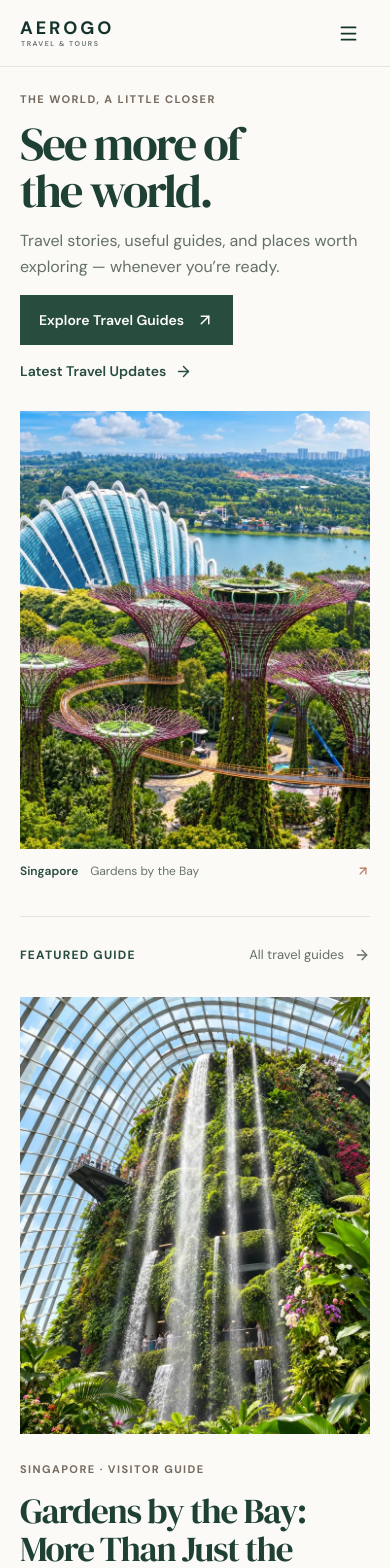
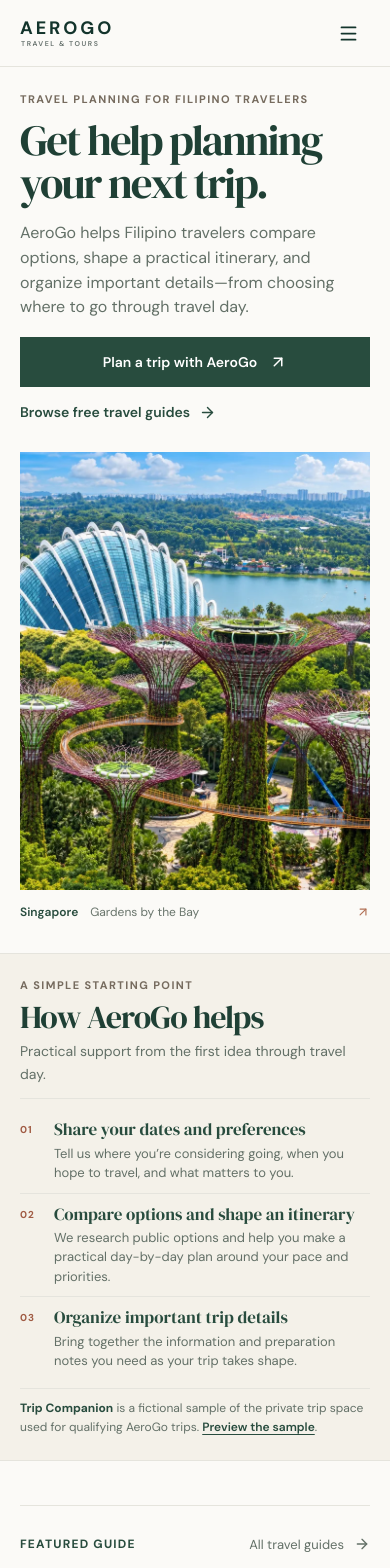
Before and after one commit to whenisdue/aerogotours, a React (Vite) app: page / in a window 390 px wide. Shown: the top 1568 px of the page. Built offline with nearby package versions, Linux system fonts and the light colour scheme.

Commit message:
Improve AeroGo homepage and Thailand visa guide

```diff
--- a/index.html
+++ b/index.html
@@ -4,8 +4,8 @@
     <meta charset="UTF-8" />
     <meta name="viewport" content="width=device-width, initial-scale=1.0" />
     <meta name="theme-color" content="#faf9f6" />
-    <meta name="description" content="Travel stories, useful guides, and places worth exploring. Discover the AeroGo travel journal, destination inspiration and the latest travel updates." />
-    <title>AeroGo Travel & Tours | See more of the world.</title>
+    <meta name="description" content="AeroGo helps Filipino travelers compare options, shape a practical itinerary, and organize important details from choosing where to go through travel day." />
+    <title>Travel Planning for Filipino Travelers · AeroGo Travel & Tours</title>
     <link rel="icon" type="image/svg+xml" href="/favicon.svg" />
   </head>
   <body>
--- a/src/App.tsx
+++ b/src/App.tsx
@@ -1,4 +1,4 @@
-import { BrowserRouter, Route, Routes, useLocation } from "react-router-dom";
+import { BrowserRouter, Navigate, Route, Routes, useLocation } from "react-router-dom";
 import { useEffect } from "react";
 import { Homepage } from "./pages/Homepage";
 import { CompanionPage } from "./pages/Companion";
@@ -30,7 +30,7 @@ function PageTitle() {
   const pageTitle = isTripPlanner ? "Free Singapore Trip Planner · AeroGo Travel & Tours" : isGuidesDirectory ? "Travel Guides · AeroGo Travel & Tours" : isGardensGuide
     ? "Gardens by the Bay Visitor Guide · Singapore · AeroGo"
     : travelUpdate
-    ? `${travelUpdate.headline} · AeroGo Travel Updates`
+    ? travelUpdate.seoTitle ?? `${travelUpdate.headline} · AeroGo Travel Updates`
     : pathname.startsWith("/companion")
       ? "Sample Trip Companion · AeroGo"
       : isVietnamProposal
@@ -45,11 +45,12 @@ function PageTitle() {
             ? "Destination inspiration · AeroGo"
           : isTravelUpdatesRoute
             ? "AeroGo Travel Updates · AeroGo"
-          : "AeroGo Travel & Tours | See more of the world.";
+          : "Travel Planning for Filipino Travelers · AeroGo Travel & Tours";
   const pageDescription = (isTripPlanner ? "Create a free three, four or five day Singapore itinerary with a travel checklist. No account needed; save, share or print your plan." : undefined)
     ?? (isGuidesDirectory ? "Explore AeroGo’s travel guides, with original photography and practical visitor information. Start with Gardens by the Bay in Singapore." : undefined)
-    ?? (pathname === "/" ? "Travel stories, useful guides, and places worth exploring. Discover the AeroGo travel journal, destination inspiration and the latest travel updates." : undefined)
+    ?? (pathname === "/" ? "AeroGo helps Filipino travelers compare options, shape a practical itinerary, and organize important details from choosing where to go through travel day." : undefined)
     ?? (isGardensGuide ? "A practical visitor guide to Gardens by the Bay in Singapore: free and ticketed areas, Cloud Forest, changing floral displays, Supertrees and planning tips." : undefined)
+    ?? travelUpdate?.seoDescription
     ?? travelUpdate?.summary
     ?? (isVietnamProposal ? "A six-day Vietnam itinerary through Da Nang and Hanoi, with guided tours, free time and confirmed package inclusions." : undefined)
     ?? (isTravelUpdatesRoute ? "Useful events, travel changes and destination ideas for your next trip." : "AeroGo Travel & Tours helps make your trip feel easy. Thoughtful travel planning, booking organization, and a private trip companion.");
@@ -141,6 +142,7 @@ export default function App() {
     <Route path="/trip/vietnam-danang-hanoi" element={<VietnamProposalPage />} />
     <Route path="/trip/:token" element={<MyTripPage />} />
     <Route path="/travel-updates" element={<TravelUpdatesPage />} />
+    <Route path="/travel-updates/sunchang-jangryu-food-festival-2026" element={<Navigate replace to="/travel-updates/sunchang-jangryu-festival-2026" />} />
     <Route path="/travel-updates/:slug" element={<TravelUpdateArticlePage />} />
     <Route path="/guides" element={<TravelGuidesPage />} />
     <Route path="/guides/singapore/gardens-by-the-bay" element={<GardensByTheBayGuide />} />
--- a/src/components/SiteHeader.css
+++ b/src/components/SiteHeader.css
@@ -4,8 +4,10 @@
 .site-header--editorial .site-nav > .site-nav__guides { font-weight: 700; }
 .site-header--editorial .site-nav > .site-nav__secondary { color: #647169; font-size: 13px; }
 .site-header--editorial .site-nav > .site-nav__mobile { display: none; }
+.site-header--editorial .site-nav > .site-nav__cta { justify-content: center; border: 1px solid var(--forest); padding-inline: 15px; background: var(--forest); color: #fff; font-size: 13px; font-weight: 600; text-decoration: none; }
+.site-header--editorial .site-nav > .site-nav__cta:hover { background: var(--forest-deep); color: #fff; }
 .site-header--editorial .site-nav > a:hover { color: #a55e45; }
-.site-header--editorial .site-nav > a[aria-current="page"] { color: var(--forest-deep); text-decoration: underline; text-decoration-color: var(--coral); text-underline-offset: 7px; }
+.site-header--editorial .site-nav > a[aria-current="page"]:not(.site-nav__cta) { color: var(--forest-deep); text-decoration: underline; text-decoration-color: var(--coral); text-underline-offset: 7px; }
 .site-header--editorial .site-nav a:focus-visible, .site-header--editorial .menu-toggle:focus-visible { outline: 3px solid #b87559; outline-offset: 4px; }
 @media (max-width: 1000px) and (min-width: 701px) {
   .site-header--editorial .site-nav { gap: 14px; }
@@ -16,4 +18,5 @@
   .site-header--editorial .site-nav { gap: 0; }
   .site-header--editorial .site-nav > a { min-height: 48px; font-size: 15px; }
   .site-header--editorial .site-nav > .site-nav__mobile { display: inline-flex; color: #647169; }
+  .site-header--editorial .site-nav > .site-nav__cta { min-height: 44px; margin-top: 8px; }
 }
--- a/src/components/SiteHeader.tsx
+++ b/src/components/SiteHeader.tsx
@@ -65,9 +65,9 @@ export function SiteHeader() {
       <nav ref={nav} id="main-navigation" className={`site-nav${menuOpen ? " site-nav--open" : ""}`} aria-label="Main navigation">
         <Link className="site-nav__guides" to="/guides" aria-current={pathname.startsWith("/guides") ? "page" : undefined} onClick={() => closeMenu()}>Travel Guides</Link>
         <Link to={sectionLink("#travel-updates")} onClick={() => closeMenu("#travel-updates")}>Travel Updates</Link>
-        <Link to="/trip-planner" aria-current={pathname === "/trip-planner" ? "page" : undefined} onClick={() => closeMenu()}>Free Trip Planner</Link>
-        <Link className="site-nav__secondary" to="/companion" onClick={() => closeMenu()}>The Companion</Link>
-        <Link className="site-nav__secondary" to={sectionLink("#inquiry")} onClick={() => closeMenu("#inquiry")}>Plan my trip</Link>
+        <Link to="/trip-planner" aria-current={pathname === "/trip-planner" ? "page" : undefined} onClick={() => closeMenu()}>Build a free itinerary</Link>
+        <Link className="site-nav__secondary" to="/companion" onClick={() => closeMenu()}>Trip Companion</Link>
+        <Link className="site-nav__cta" to={sectionLink("#inquiry")} onClick={() => closeMenu("#inquiry")}>Plan with AeroGo</Link>
         <Link className="site-nav__mobile" to={sectionLink("#how-it-works")} onClick={() => closeMenu("#how-it-works")}>How it works</Link>
         <Link className="site-nav__mobile" to={sectionLink("#services")} onClick={() => closeMenu("#services")}>What we help with</Link>
       </nav>
--- a/src/pages/Discovery.css
+++ b/src/pages/Discovery.css
@@ -3,10 +3,10 @@
 #discovery-home.media-homepage .site-header--editorial.site-header { background: var(--paper); border-bottom-color: var(--line); }
 #discovery-home.media-homepage.public-site .page-shell, .guides-directory .page-shell { width: min(100% - 80px, 1160px); }
 .discovery-eyebrow { display: block; color: #766b5e; font-size: 11px; font-weight: 700; letter-spacing: .13em; line-height: 1.6; text-transform: uppercase; }
-.discovery-hero { display: grid; grid-template-columns: minmax(0, 1fr) minmax(0, 1fr); align-items: center; gap: 8%; padding-block: 52px 72px; }
-.discovery-hero__copy { padding-bottom: 35px; }
-.discovery-hero h1 { margin: 22px 0 24px; color: var(--forest-deep); font-family: var(--serif); font-size: clamp(58px, 7.2vw, 94px); font-weight: 400; letter-spacing: -.045em; line-height: 1.02; }
-.discovery-hero__copy > p { max-width: 375px; margin: 0; color: #637067; font-size: 18px; line-height: 1.75; }
+.discovery-hero { display: grid; grid-template-columns: minmax(0, 1fr) minmax(0, 1fr); align-items: center; gap: 8%; padding-block: 52px 58px; }
+.discovery-hero__copy { padding-bottom: 22px; }
+.discovery-hero h1 { max-width: 560px; margin: 18px 0 22px; color: var(--forest-deep); font-family: var(--serif); font-size: clamp(56px, 6.5vw, 82px); font-weight: 400; letter-spacing: -.045em; line-height: 1.02; }
+.discovery-hero__copy > p { max-width: 500px; margin: 0; color: #637067; font-size: 18px; line-height: 1.65; }
 .discovery-hero__actions { display: flex; align-items: flex-start; flex-direction: column; gap: 16px; margin-top: 30px; }
 .discovery-button { display: inline-flex; min-height: 50px; align-items: center; justify-content: center; gap: 16px; border: 1px solid var(--forest); padding: 13px 22px; background: var(--forest); color: #fff; font-size: 14px; font-weight: 600; line-height: 1.5; text-decoration: none; transition: background .2s; }
 .discovery-button:hover { background: var(--forest-deep); }
@@ -59,16 +59,19 @@
 #discovery-home.media-homepage.public-site .travel-update-feature, #discovery-home.media-homepage.public-site .travel-updates-preview__supporting .travel-update-card { border-radius: 3px; box-shadow: none; }
 #discovery-home.media-homepage.public-site .travel-updates-eyebrow, #discovery-home.media-homepage.public-site .travel-update-card__meta span:first-child { color: #a05b43; }
 #discovery-home.media-homepage.public-site .travel-update-feature h3 a:hover, #discovery-home.media-homepage.public-site .travel-update-card h3 a:hover, #discovery-home.media-homepage.public-site .travel-update-feature .text-link { color: var(--forest); }
-.discovery-planning { padding-block: 76px; }
+.discovery-planning { border-block: 1px solid var(--line); margin-bottom: 68px; background: var(--cream); padding-block: 32px 34px; }
 .discovery-planning__heading { display: flex; align-items: center; justify-content: space-between; gap: 48px; }
 .discovery-planning__heading > div { max-width: 650px; }
-.discovery-planning h2 { margin: 15px 0; color: var(--forest-deep); font-family: var(--serif); font-size: clamp(32px, 3.3vw, 44px); font-weight: 400; letter-spacing: -.03em; line-height: 1.15; }
-.discovery-planning p { margin: 0; color: #637067; font-size: 15px; line-height: 1.75; }
+.discovery-planning h2 { margin: 5px 0 4px; color: var(--forest-deep); font-family: var(--serif); font-size: clamp(32px, 3.3vw, 42px); font-weight: 400; letter-spacing: -.03em; line-height: 1.15; }
+.discovery-planning p { margin: 0; color: #637067; font-size: 14px; line-height: 1.65; }
 .discovery-planning__heading > a { flex-shrink: 0; border-bottom: 1px solid #a4b1a7; }
-.discovery-planning__details { display: grid; grid-template-columns: repeat(3, minmax(0, 1fr)); gap: 32px; margin-top: 40px; border-top: 1px solid var(--line); padding-top: 25px; }
-.discovery-planning__details h3 { margin: 0 0 12px; color: var(--forest); font-size: 16px; font-weight: 600; }
-.discovery-planning__details p { font-size: 14px; }
-.discovery-planning__details small { display: block; color: #737b72; font-size: 12px; line-height: 1.6; }
+.discovery-planning__details { display: grid; grid-template-columns: repeat(3, minmax(0, 1fr)); gap: 32px; margin-top: 22px; border-top: 1px solid var(--line); padding-top: 19px; }
+.discovery-planning__number { color: #a05b43; font-size: 10px; font-weight: 700; letter-spacing: .1em; }
+.discovery-planning__details h3 { margin: 7px 0 6px; color: var(--forest); font-family: var(--serif); font-size: 19px; font-weight: 400; line-height: 1.25; }
+.discovery-planning__details p { font-size: 13px; }
+.discovery-planning__companion { margin-top: 18px !important; border-top: 1px solid var(--line); padding-top: 14px; font-size: 12px !important; }
+.discovery-planning__companion strong { color: var(--forest); }
+.discovery-planning__companion a { color: var(--forest); font-weight: 600; text-underline-offset: 3px; }
 #discovery-home.media-homepage.public-site .inquiry-section { background: #eef0e9; color: var(--ink); padding-block: 64px; }
 #discovery-home.media-homepage.public-site .inquiry-copy h2, #discovery-home.media-homepage.public-site .inquiry-copy h2 em { color: var(--forest-deep); font-weight: 400; }
 #discovery-home.media-homepage.public-site .inquiry-copy > p, #discovery-home.media-homepage.public-site .inquiry-copy .eyebrow, #discovery-home.media-homepage.public-site .inquiry-note small { color: #637067; }
@@ -97,8 +100,8 @@
 #discovery-home.media-homepage.public-site .editorial-footer .brand__sub { color: #c0c9c0; }
 @media (max-width: 900px) {
   #discovery-home.media-homepage.public-site .page-shell, .guides-directory .page-shell { width: calc(100% - 48px); }
-  .discovery-hero { gap: 5%; padding-block: 40px 58px; }
-  .discovery-hero h1 { font-size: clamp(54px, 7.6vw, 68px); }
+  .discovery-hero { gap: 5%; padding-block: 40px 48px; }
+  .discovery-hero h1 { font-size: clamp(52px, 6.5vw, 66px); }
   .discovery-hero__copy > p { font-size: 16px; }
   .guide-feature__link { gap: 36px; }
   .guide-feature h2 { font-size: 38px; }
@@ -106,12 +109,13 @@
 }
 @media (max-width: 700px) {
   #discovery-home.media-homepage.public-site .page-shell, .guides-directory .page-shell { width: calc(100% - 40px); }
-  .discovery-hero { grid-template-columns: 1fr; gap: 18px; padding-block: 24px 36px; }
+  .discovery-hero { grid-template-columns: 1fr; gap: 18px; padding-block: 24px 32px; }
   .discovery-hero__copy { padding-bottom: 0; }
-  .discovery-hero h1 { margin-block: 12px; font-size: clamp(44px, 12vw, 60px); line-height: 1.02; }
-  .discovery-hero__copy > p { max-width: 390px; font-size: 16px; line-height: 1.6; }
-  .discovery-hero__actions { gap: 4px; margin-top: 16px; }
-  .discovery-button { width: fit-content; max-width: 100%; gap: 12px; padding-inline: 18px; }
+  .discovery-hero h1 { margin-block: 10px 15px; font-size: clamp(42px, 11vw, 54px); line-height: 1.02; }
+  .discovery-hero__copy > p { max-width: 390px; font-size: 16px; line-height: 1.55; }
+  .discovery-hero__actions { align-items: stretch; gap: 3px; margin-top: 17px; }
+  .discovery-button { width: 100%; max-width: 360px; gap: 12px; padding-inline: 16px; }
+  .discovery-hero__actions .discovery-text-link { align-self: flex-start; }
   .discovery-featured { padding-bottom: 46px; }
   .discovery-section-label { padding-block: 16px 20px; gap: 10px; }
   .guide-feature__link { grid-template-columns: 1fr; gap: 27px; }
@@ -124,10 +128,14 @@
   .discovery-destinations__grid { grid-template-columns: 1fr; gap: 28px; }
   .discovery-destination-list li > a { padding-block: 20px 15px; }
   #discovery-home.media-homepage.public-site .travel-updates-preview { padding-block: 40px 46px; }
-  .discovery-planning { padding-block: 44px; }
-  .discovery-planning__heading { align-items: flex-start; flex-direction: column; gap: 18px; }
-  .discovery-planning__details { grid-template-columns: 1fr; gap: 25px; margin-top: 30px; }
-  .discovery-planning__details > article + article { border-top: 1px solid var(--line); padding-top: 22px; }
+  .discovery-planning { margin-bottom: 44px; padding-block: 23px 22px; }
+  .discovery-planning__details { grid-template-columns: 1fr; gap: 0; margin-top: 12px; padding-top: 10px; }
+  .discovery-planning__details > article { display: grid; grid-template-columns: 26px minmax(0, 1fr); column-gap: 8px; padding-block: 10px; }
+  .discovery-planning__details > article + article { border-top: 1px solid var(--line); }
+  .discovery-planning__number { grid-column: 1; grid-row: 1 / span 2; margin-top: 4px; }
+  .discovery-planning__details h3 { grid-column: 2; margin: 0 0 3px; font-size: 17px; }
+  .discovery-planning__details p { grid-column: 2; line-height: 1.5; }
+  .discovery-planning__companion { margin-top: 7px !important; padding-top: 10px; }
   #discovery-home.media-homepage.public-site .inquiry-section { padding-block: 44px; }
   .guides-directory__main { padding-block: 39px 48px; }
   .guides-directory__heading { margin-bottom: 34px; }
--- a/src/pages/Homepage.tsx
+++ b/src/pages/Homepage.tsx
@@ -115,12 +115,12 @@ export function Homepage() {
     <main>
       <section className="discovery-hero page-shell" aria-labelledby="homepage-hero-title">
         <div className="discovery-hero__copy">
-          <span className="discovery-eyebrow">The world, a little closer</span>
-          <h1 id="homepage-hero-title">See more of<br />the world.</h1>
-          <p>Travel stories, useful guides, and places worth exploring — whenever you’re ready.</p>
+          <span className="discovery-eyebrow">TRAVEL PLANNING FOR FILIPINO TRAVELERS</span>
+          <h1 id="homepage-hero-title">Get help planning your next trip.</h1>
+          <p>AeroGo helps Filipino travelers compare options, shape a practical itinerary, and organize important details—from choosing where to go through travel day.</p>
           <div className="discovery-hero__actions">
-            <Link className="discovery-button" to="/guides">Explore Travel Guides <ArrowUpRight size={18} aria-hidden="true" /></Link>
-            <a className="discovery-text-link" href="#travel-updates">Latest Travel Updates <ArrowRight size={17} aria-hidden="true" /></a>
+            <Link className="discovery-button" to="#inquiry">Plan a trip with AeroGo <ArrowUpRight size={18} aria-hidden="true" /></Link>
+            <Link className="discovery-text-link" to="/guides">Browse free travel guides <ArrowRight size={17} aria-hidden="true" /></Link>
           </div>
         </div>
         <figure className="discovery-hero__figure">
@@ -129,6 +129,19 @@ export function Homepage() {
           </Link>
           <figcaption><span>Singapore</span> Gardens by the Bay <ArrowUpRight size={14} aria-hidden="true" /></figcaption>
         </figure>
+      </section>
+      <section className="discovery-planning" id="how-it-works" aria-labelledby="planning-title">
+        <div className="page-shell">
+          <div className="discovery-planning__heading">
+            <div><span className="discovery-eyebrow">A SIMPLE STARTING POINT</span><h2 id="planning-title">How AeroGo helps</h2><p>Practical support from the first idea through travel day.</p></div>
+          </div>
+          <div className="discovery-planning__details">
+            <article><span className="discovery-planning__number">01</span><h3>Share your dates and preferences</h3><p>Tell us where you’re considering going, when you hope to travel, and what matters to you.</p></article>
+            <article id="services"><span className="discovery-planning__number">02</span><h3>Compare options and shape an itinerary</h3><p>We research public options and help you make a practical day-by-day plan around your pace and priorities.</p></article>
+            <article><span className="discovery-planning__number">03</span><h3>Organize important trip details</h3><p>Bring together the information and preparation notes you need as your trip takes shape.</p></article>
+          </div>
+          <p className="discovery-planning__companion" id="companion"><strong>Trip Companion</strong> is a fictional sample of the private trip space used for qualifying AeroGo trips. <Link to="/companion">Preview the sample</Link>.</p>
+        </div>
       </section>
       <section className="discovery-featured page-shell" aria-labelledby="featured-guide-title">
         <div className="discovery-section-label"><h2 id="featured-guide-title">Featured guide</h2><Link to="/guides">All travel guides <ArrowRight size={16} aria-hidden="true" /></Link></div>
@@ -159,14 +172,6 @@ export function Homepage() {
         </div>
       </section>
       <TravelUpdatesPreview />
-      <section className="discovery-planning page-shell" aria-labelledby="planning-title">
-        <div className="discovery-planning__heading"><div><span className="discovery-eyebrow">Personal travel planning</span><h2 id="planning-title">Ready to turn an idea into a trip?</h2><p>If you’d like a hand with the details, AeroGo can help you shape a plan around your pace and priorities.</p></div><a className="discovery-text-link" href="#inquiry">Plan my trip <ArrowUpRight size={17} aria-hidden="true" /></a></div>
-        <div className="discovery-planning__details">
-          <article id="how-it-works"><h3>How it works</h3><p>Share your destination, dates and travel style. We research public options and bring the details together so you can make informed choices.</p></article>
-          <article id="services"><h3>What we help with</h3><p>Flights, hotels, transfers, activities, day-by-day plans, booking organization and pre-trip reminders.</p><a className="discovery-text-link" href="#inquiry">Tell us what you need <ArrowRight size={15} aria-hidden="true" /></a></article>
-          <article id="companion"><h3>The Companion</h3><p>For qualifying trips booked with AeroGo, a private space for your itinerary, booking details, reminders and support.</p><Link className="discovery-text-link" to="/companion">Preview a sample trip <ArrowUpRight size={15} aria-hidden="true" /></Link><small>The sample trip is a fictional demo.</small></article>
-        </div>
-      </section>
 
       <section className="inquiry-section section-pad" id="inquiry">
         <div className="page-shell inquiry-layout">
--- a/src/pages/TravelUpdates.tsx
+++ b/src/pages/TravelUpdates.tsx
@@ -1,5 +1,5 @@
 import { ArrowLeft, ArrowRight, ArrowUpRight, ExternalLink } from "lucide-react";
-import { useMemo, useState } from "react";
+import { Fragment, useMemo, useState } from "react";
 import { Link, useParams } from "react-router-dom";
 import { Brand } from "../components/Brand";
 import { SiteHeader } from "../components/SiteHeader";
@@ -129,6 +129,7 @@ export function TravelUpdateArticlePage() {
   const update = getTravelUpdateBySlug(slug);
 
   if (!update) return <TravelUpdateNotFound />;
+  const isThailandVisaUpdate = update.id === "thailand-visa-free-stay-30-days-filipino-passports-2026";
 
   return <div className="public-site travel-updates-site">
     <SiteHeader />
@@ -140,20 +141,20 @@ export function TravelUpdateArticlePage() {
         <p className="travel-update-article__summary">{update.summary}</p>
         <div className="travel-update-article__dates"><time dateTime={update.publishedAt}>Published {formatDate(update.publishedAt)}</time>{update.updatedAt && <time dateTime={update.updatedAt}>Updated {formatDate(update.updatedAt)}</time>}</div>
         <figure className="travel-update-article__hero"><img src={update.image.src} alt={update.image.alt} fetchPriority="high" /><figcaption>{update.image.creditUrl ? <a href={update.image.creditUrl} target="_blank" rel="noopener noreferrer">{update.image.credit}</a> : update.image.credit}</figcaption></figure>
-        <div className="travel-update-article__body">{update.body.map((block, index) => <TravelUpdateBlock key={`${block.type}-${index}`} block={block} />)}</div>
+        <div className="travel-update-article__body">{update.body.map((block, index) => <Fragment key={`${block.type}-${index}`}><TravelUpdateBlock block={block} />{isThailandVisaUpdate && index === 0 && <p className="travel-update-inline-planning">Planning a Thailand trip? <Link to="/#inquiry">Share your dates and preferences with AeroGo to discuss options and shape an itinerary.</Link></p>}</Fragment>)}</div>
         <section className="travel-update-sources" aria-labelledby="travel-update-sources-title">
           <span className="eyebrow">CHECK THE DETAILS</span>
           <h2 id="travel-update-sources-title">Official information &amp; sources</h2>
-          <p>AeroGo has summarised the information for planning purposes. Check the original source for the latest programme details before travelling.</p>
+          <p>AeroGo has summarised the information for planning purposes. Check the original sources for the latest official details before travelling.</p>
           <ul>{update.sources.map((source) => <li key={source.url}><a href={source.url} target="_blank" rel="noopener noreferrer">{source.label} <ExternalLink size={14} /></a>{source.publisher && <span>{source.publisher}</span>}</li>)}</ul>
         </section>
       </article>
       <section className="travel-update-article__cta" aria-labelledby="travel-update-cta-title">
         <div className="page-shell">
           <span className="eyebrow eyebrow--light">PLANNING A TRIP?</span>
-          <h2 id="travel-update-cta-title">Want help shaping the route?</h2>
-          <p>Tell AeroGo what you are considering and we can help you organise the details.</p>
-          <Link className="button button--coral" to="/#inquiry">Tell us about your trip <ArrowUpRight size={16} /></Link>
+          <h2 id="travel-update-cta-title">{isThailandVisaUpdate ? "Planning a Thailand itinerary?" : "Want help shaping the route?"}</h2>
+          <p>{isThailandVisaUpdate ? "Share your dates and preferences with AeroGo to talk through options and organize the trip details." : "Tell AeroGo what you are considering and we can help you organise the details."}</p>
+          <Link className="button button--coral" to="/#inquiry">{isThailandVisaUpdate ? "Plan a Thailand trip with AeroGo" : "Tell us about your trip"} <ArrowUpRight size={16} /></Link>
         </div>
       </section>
     </main>
@@ -196,6 +197,7 @@ function formatLocation(update: TravelUpdate) {
 function TravelUpdateBlock({ block }: { block: TravelUpdate["body"][number] }) {
   if (block.type === "heading") return <h2>{block.text}</h2>;
   if (block.type === "list") return <ul>{block.items.map((item) => <li key={item}>{item}</li>)}</ul>;
+  if (block.type === "citation") return <p className="travel-update-inline-citation">Official source: <a href={block.url} target="_blank" rel="noopener noreferrer">{block.label}</a></p>;
   return <p>{block.text}</p>;
 }
 
```
Also changed, not shown: src/data/travelUpdates.ts (+20 -10 lines), src/App.css, vercel.json.
